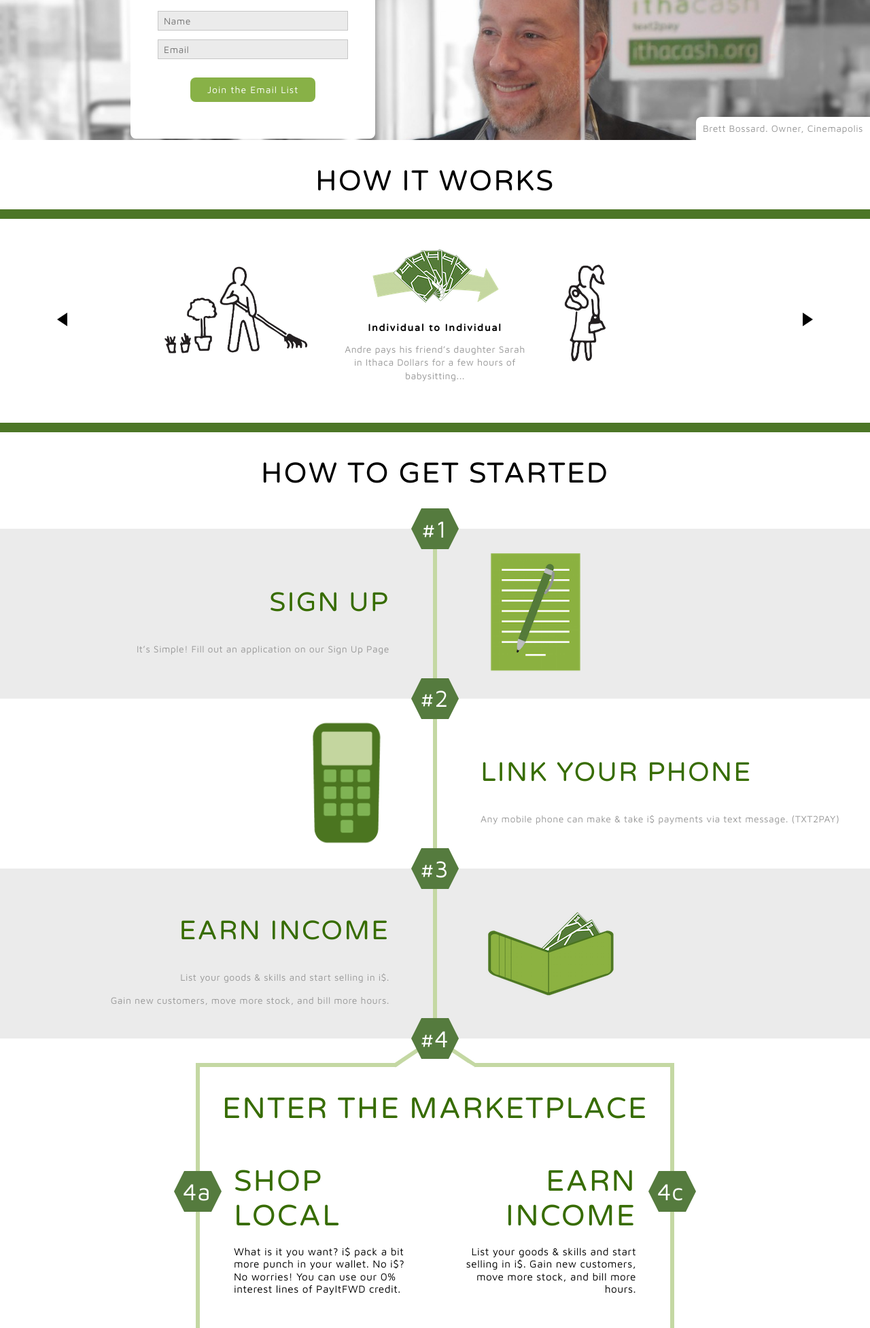
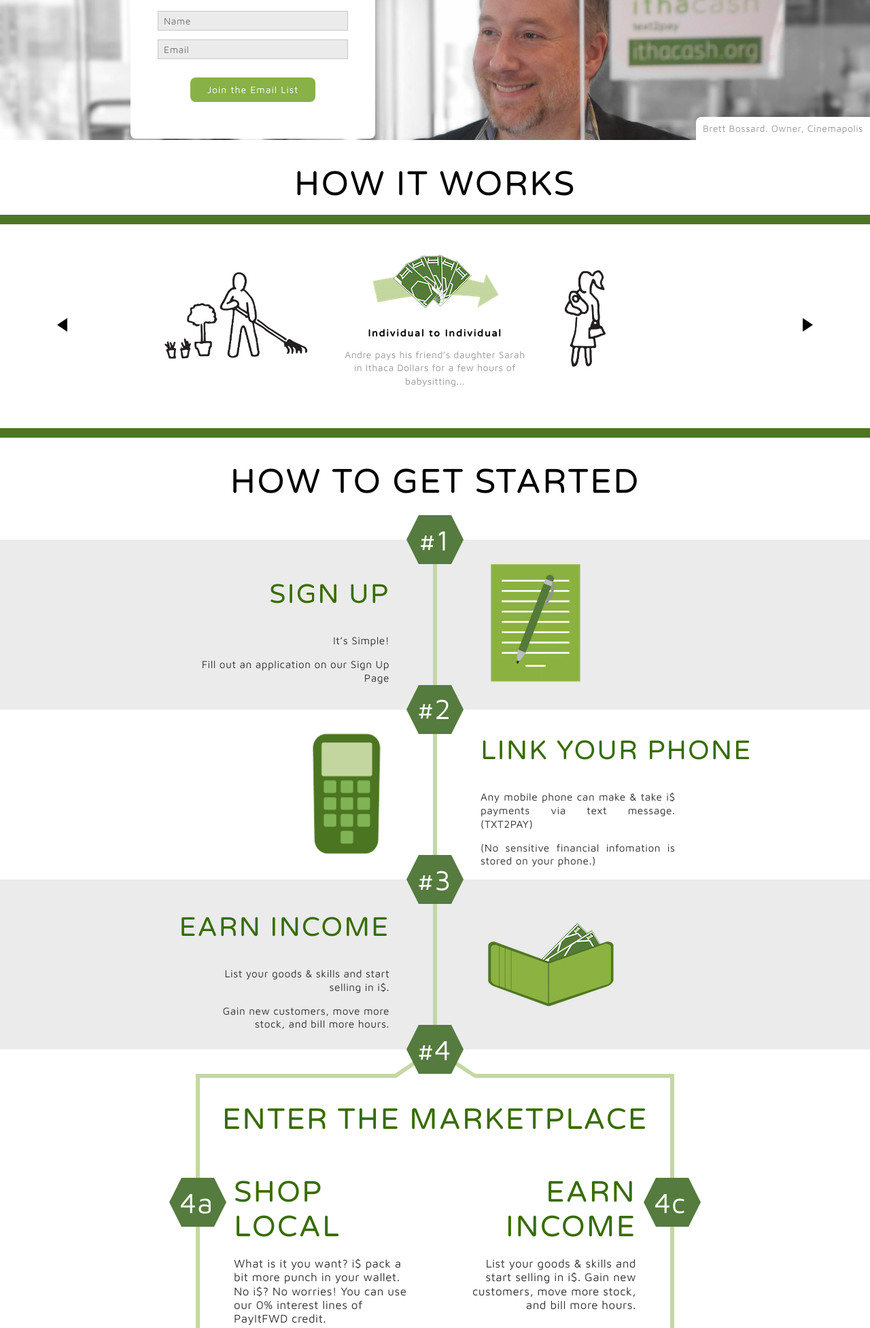
Before and after one commit to patientdev/ithacash, a PHP site: page / in a window 1280 px wide. Shown: the part 381-2335 px from the top of the page at 68% size. Run offline with PHP 8.4, Linux system fonts and the light colour scheme; some libraries are stand-ins or nearby versions.

Commit message:
Minor #path alterations

```diff
--- a/css/ithacash.css
+++ b/css/ithacash.css
@@ -35,7 +35,7 @@ h2, h3, h4 {
 }
 
 h2 {
-	font-size: 3em;
+	font-size: 50px;
 	text-align: center;
 	font-weight: 400;
 	margin-top: 0;
@@ -356,6 +356,7 @@ h1 img {
 	z-index: 10;
 	width: 70px;
 	height: 60px;
+	-webkit-transform: scale(1.2);
 }
 
 .hex polygon {
@@ -397,15 +398,17 @@ h1 img {
 
 #path p {
 	white-space: normal;
+	font-size: 1.1em;
+	color: #333;
+	text-align: justify;
 }
+
+#path .left p { padding-left: 50%; }
+#path .right p { padding-right: 50%; }
+#path .left p.social { padding: 0; }
 
 #path .left p, #path .left h3 {
 	text-align: right;
-	padding-left: 5%;
-}
-
-#path .right p, #path .right h3 {
-	padding-right: 5%;
 }
 
 .social img { width: 100px; }
--- a/index.php
+++ b/index.php
@@ -194,7 +194,8 @@ include $_SERVER["DOCUMENT_ROOT"] . "/includes/header.php"; ?>
 
 			<div class="left">
 				<h3>Sign Up</h3>
-				<p>It&rsquo;s Simple! Fill out an application on our Sign Up Page</p>
+				<p>It&rsquo;s Simple!</p>
+				<p>Fill out an application on our Sign Up Page</p>
 				<p><a href="/apply/" class="green-button apply">Apply Now</a></p>
 			</div>
 			<div class="right">
@@ -213,6 +214,7 @@ include $_SERVER["DOCUMENT_ROOT"] . "/includes/header.php"; ?>
 			<div class="right">
 				<h3>Link Your Phone</h3>
 				<p>Any mobile phone can make &amp; take i$ payments via text message. (TXT2PAY)</p>
+				<p>(No sensitive financial infomation is stored on your phone.)</p>
 			</div>
 		</div>
 		<div class="step clear">
@@ -351,7 +353,7 @@ include $_SERVER["DOCUMENT_ROOT"] . "/includes/header.php"; ?>
 
 <section id="the-network">
 	<h2>The Network</h2>
-	<h3>Coming soon with over 100 businesses</h3>
+	<h3>Coming soon with over 100 locations</h3>
 </section>
 
 <section id="core-services">
```
